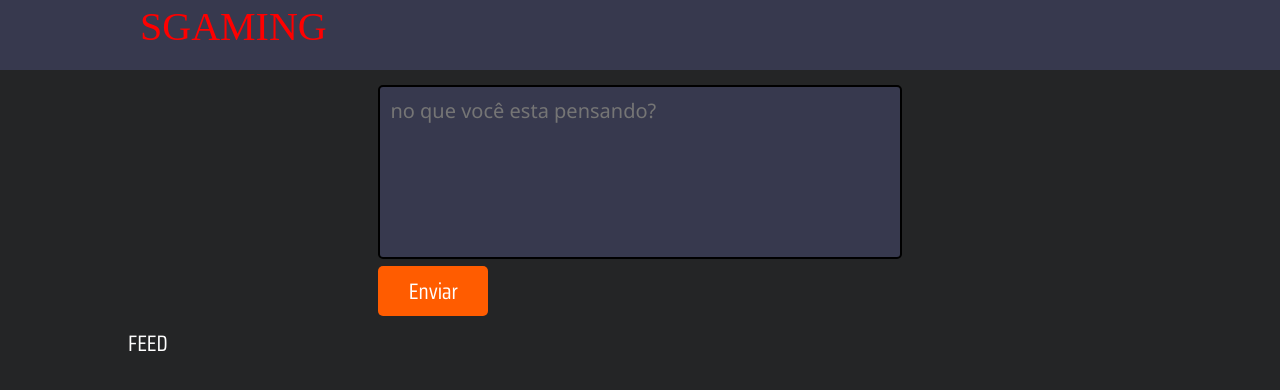
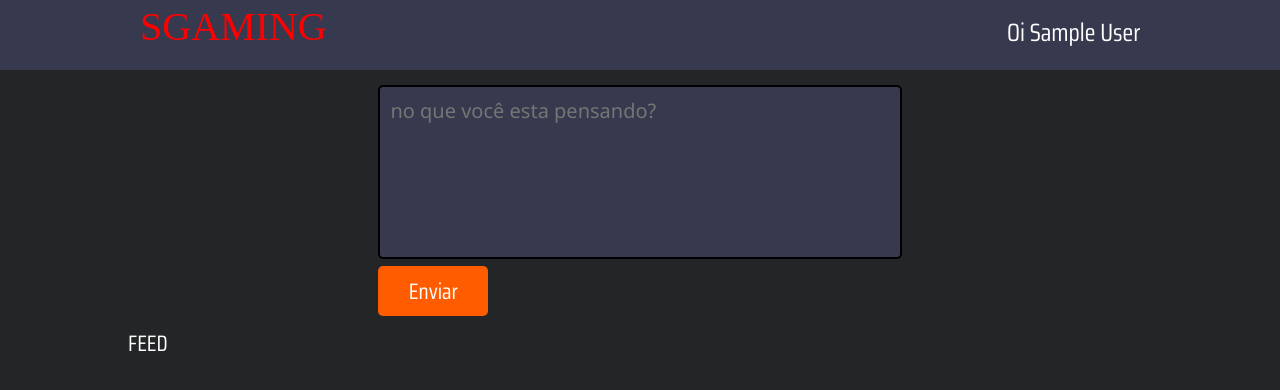
Before and after one commit to leonnardo11/SGAMING, a plain HTML site: page index.html in a window 1280 px wide. Drawn offline with nearby package versions, Linux system fonts and the light colour scheme; sample sign-in values are in the browser's storage; a web font is replaced by a local one.

Commit message:
Nome do usuario logado

```diff
--- a/scripts/main.js
+++ b/scripts/main.js
@@ -4,6 +4,8 @@ if (sessionStorage.getItem("token") == null) {
 }
 
 let userLogado = JSON.parse(sessionStorage.getItem("userLogado"));
+const HTML = document.getElementById('user')
+HTML.innerHTML = `Oi ${userLogado.name}`
 
 function logout() {
   sessionStorage.removeItem("token");
```
Also changed, not shown: index.html (+1 -1 lines).
